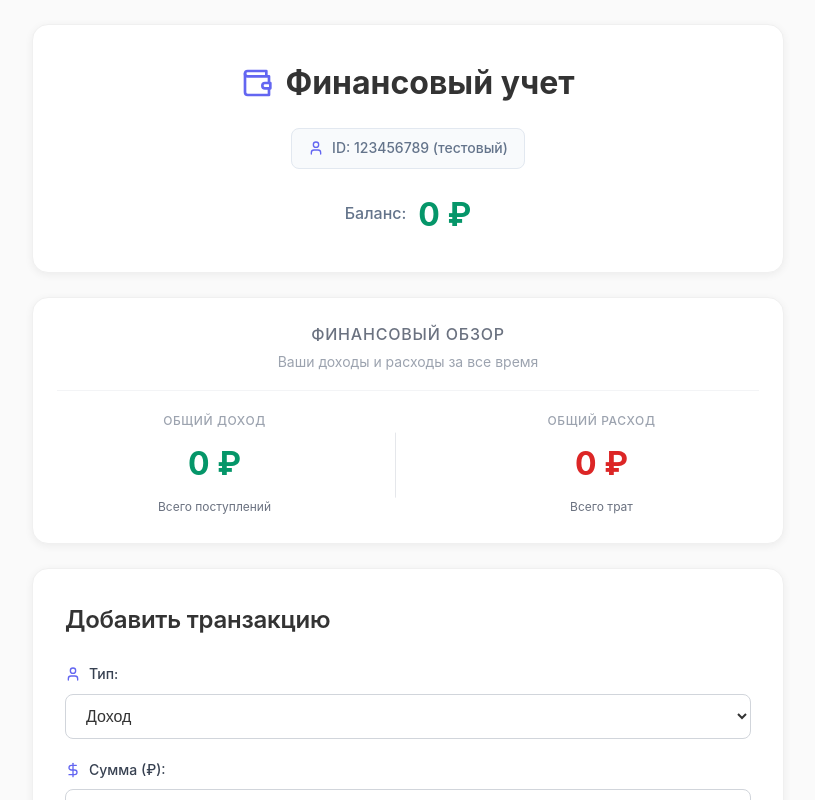
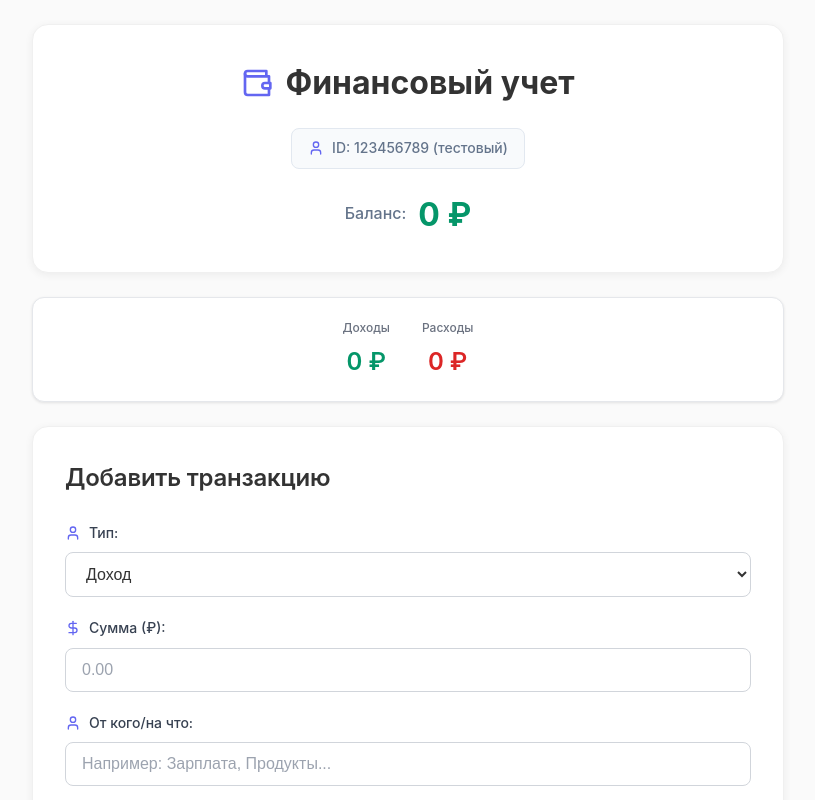
Before and after one commit to burkovmu/my_buh_tg, a React (Vite) app: page / in a window 1280 px wide. Shown: the top 800 px of the page, without its empty margins (232-1047 px from the left). Built offline with nearby package versions, Linux system fonts and the light colour scheme.

Commit message:
Simplify stats block: remove header, extra text and complex styling

```diff
--- a/src/components/Stats.jsx
+++ b/src/components/Stats.jsx
@@ -9,27 +9,17 @@ function Stats({ totalIncome, totalExpense }) {
     }).format(amount)
   }
 
-  const totalBalance = totalIncome - totalExpense
-  const balanceChange = totalBalance >= 0 ? '+' : ''
-
   return (
     <div className="stats">
-      <div className="stats-header">
-        <div className="stats-title">Финансовый обзор</div>
-        <div className="stats-subtitle">Ваши доходы и расходы за все время</div>
-      </div>
-
       <div className="stats-grid">
         <div className="stat-item income">
-          <span className="stat-label">Общий доход</span>
+          <span className="stat-label">Доходы</span>
           <span className="stat-value income">{formatCurrency(totalIncome)}</span>
-          <span className="stat-change">Всего поступлений</span>
         </div>
 
         <div className="stat-item expense">
-          <span className="stat-label">Общий расход</span>
+          <span className="stat-label">Расходы</span>
           <span className="stat-value expense">{formatCurrency(totalExpense)}</span>
-          <span className="stat-change">Всего трат</span>
         </div>
       </div>
     </div>
--- a/src/index.css
+++ b/src/index.css
@@ -112,82 +112,36 @@ body {
 /* Статистика */
 .stats {
   background: #ffffff;
-  border-radius: 16px;
-  padding: 24px;
+  border-radius: 12px;
+  padding: 20px;
   margin-bottom: 24px;
-  box-shadow: 0 2px 8px rgba(0, 0, 0, 0.06);
-  border: 1px solid #f0f0f0;
-}
-
-.stats-header {
-  text-align: center;
-  margin-bottom: 20px;
-  padding-bottom: 16px;
-  border-bottom: 1px solid #f3f4f6;
-}
-
-.stats-title {
-  font-size: 1rem;
-  color: #6b7280;
-  font-weight: 500;
-  text-transform: uppercase;
-  letter-spacing: 0.05em;
-  margin-bottom: 4px;
-}
-
-.stats-subtitle {
-  font-size: 0.875rem;
-  color: #9ca3af;
-  font-weight: 400;
+  box-shadow: 0 1px 3px rgba(0, 0, 0, 0.1);
+  border: 1px solid #e5e7eb;
 }
 
 .stats-grid {
-  display: grid;
-  grid-template-columns: 1fr 1fr;
-  gap: 24px;
-  align-items: center;
+  display: flex;
+  gap: 32px;
+  justify-content: center;
 }
 
 .stat-item {
   text-align: center;
-  position: relative;
-}
-
-.stat-item.income {
-  padding-right: 24px;
-}
-
-.stat-item.expense {
-  padding-left: 24px;
-}
-
-.stat-item.income::after {
-  content: '';
-  position: absolute;
-  right: 0;
-  top: 50%;
-  transform: translateY(-50%);
-  width: 1px;
-  height: 60%;
-  background: #e5e7eb;
 }
 
 .stat-label {
   font-size: 0.75rem;
-  color: #9ca3af;
+  color: #6b7280;
   font-weight: 500;
-  text-transform: uppercase;
-  letter-spacing: 0.05em;
-  margin-bottom: 8px;
+  margin-bottom: 6px;
   display: block;
 }
 
 .stat-value {
-  font-size: 2rem;
-  font-weight: 700;
-  color: #111827;
+  font-size: 1.5rem;
+  font-weight: 600;
+  color: #374151;
   display: block;
-  margin-bottom: 4px;
 }
 
 .stat-value.income {
@@ -198,38 +152,11 @@ body {
   color: #dc2626;
 }
 
-.stat-change {
-  font-size: 0.75rem;
-  color: #6b7280;
-  font-weight: 400;
-}
-
-.stat-change.positive {
-  color: #059669;
-}
-
-.stat-change.negative {
-  color: #dc2626;
-}
-
 /* Адаптивность для мобильных */
 @media (max-width: 640px) {
   .stats-grid {
-    grid-template-columns: 1fr;
+    flex-direction: column;
     gap: 20px;
-  }
-
-  .stat-item.income,
-  .stat-item.expense {
-    padding: 0;
-  }
-
-  .stat-item.income::after {
-    display: none;
-  }
-
-  .stats {
-    padding: 20px;
   }
 }
 
```
